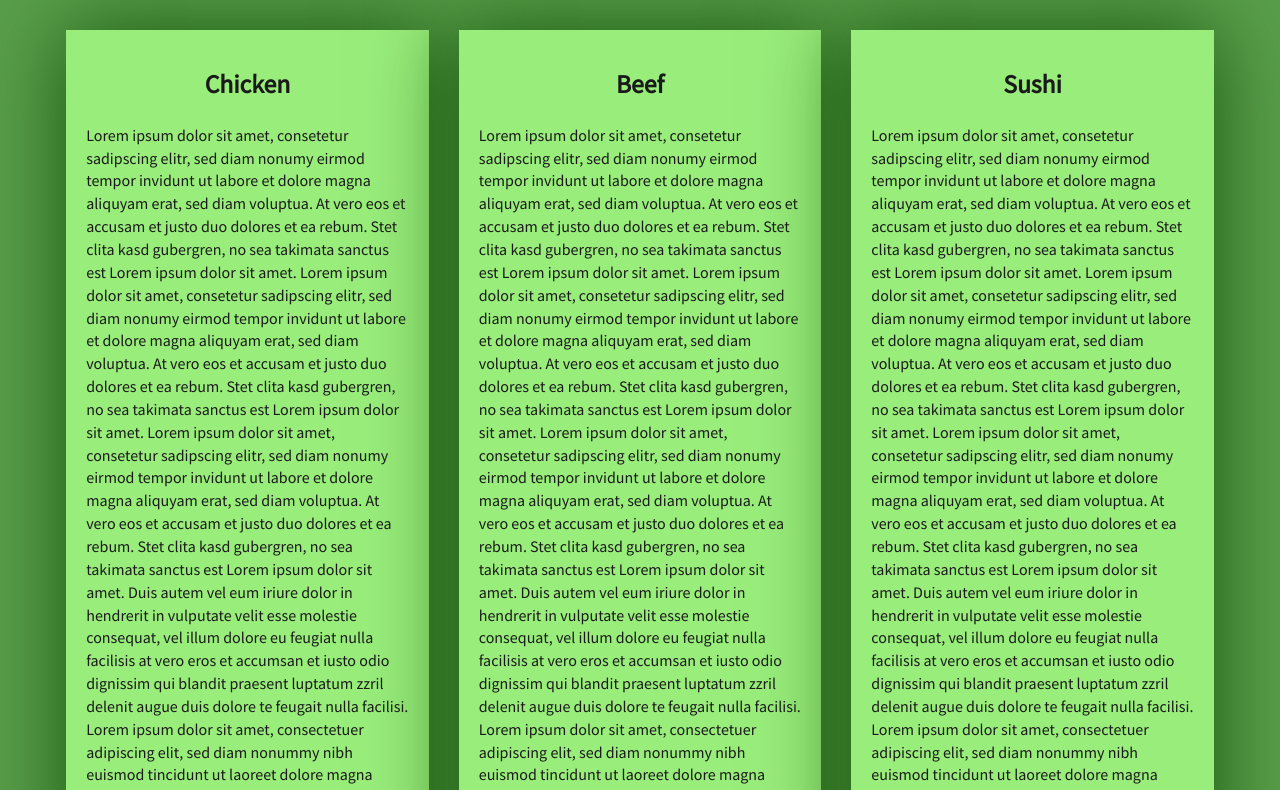
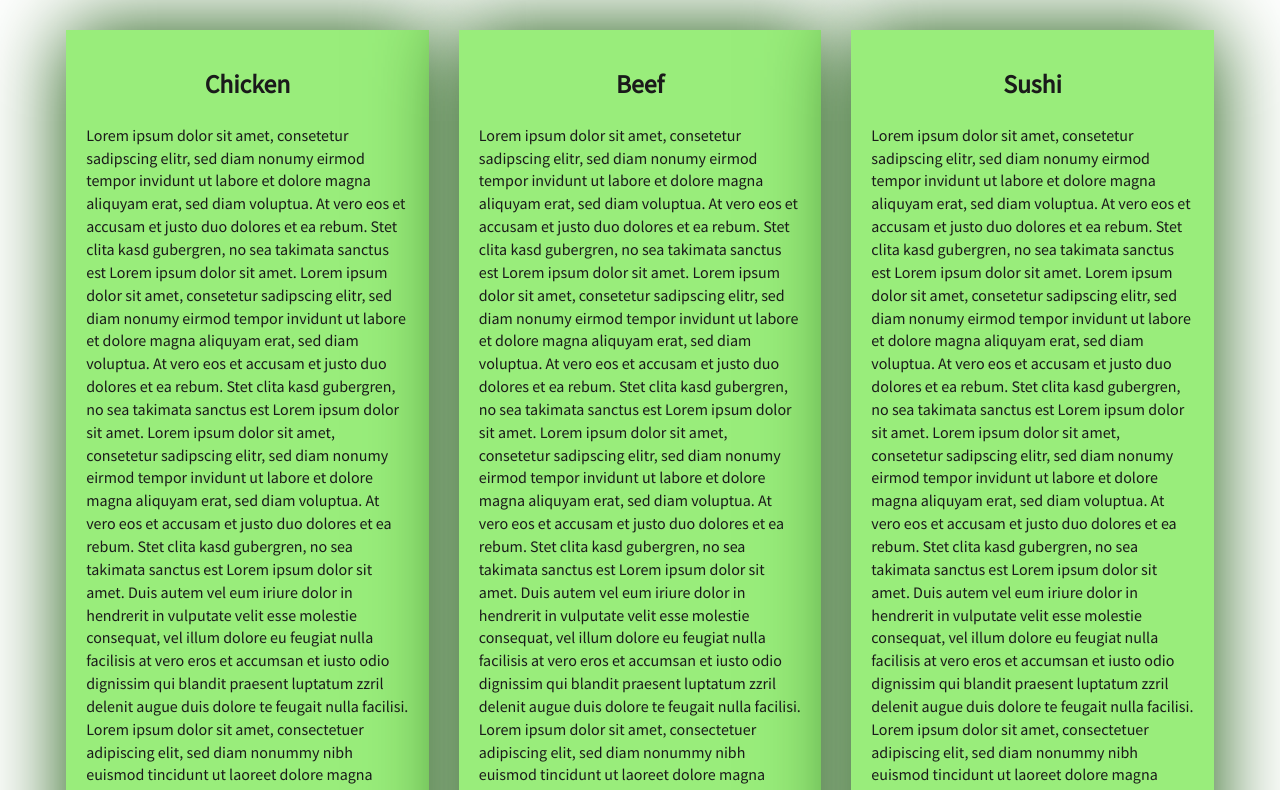
Before and after one commit to Jimmy-JJJ/module3-solution, a plain HTML site: page index.html in a window 1280 px wide. Shown: the part 197-987 px from the top of the page. Drawn offline with Linux system fonts and the light colour scheme.

Commit message:
color changing

```diff
--- a/css/styles.css
+++ b/css/styles.css
@@ -2,7 +2,7 @@ body {
     font-size: 16px;
     font-family: 'Source Sans Pro', sans-serif;
     color: #1a1a1a;
-    background-color: #599e4b;
+    background-color: rgb(255,255,255);
 }
 
 
```
Also changed, not shown: 1 other file.
